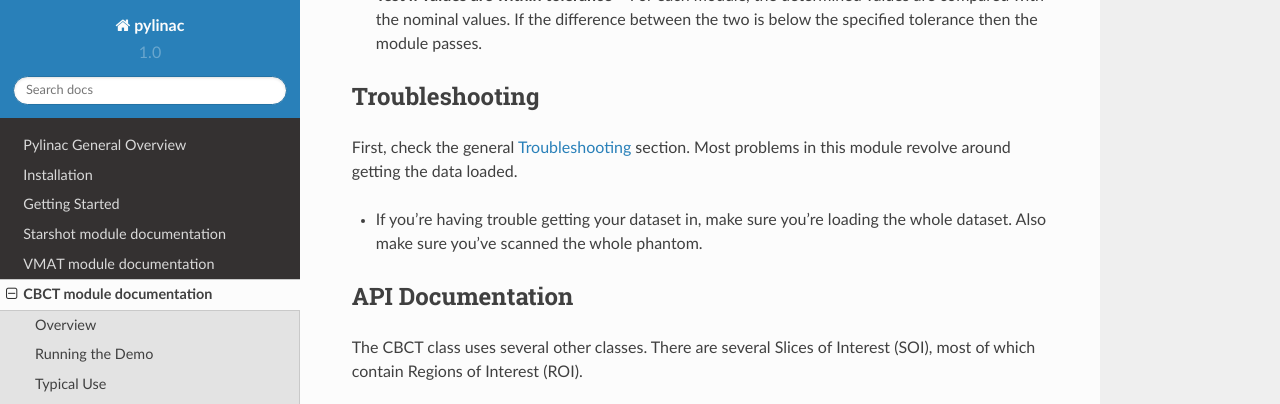
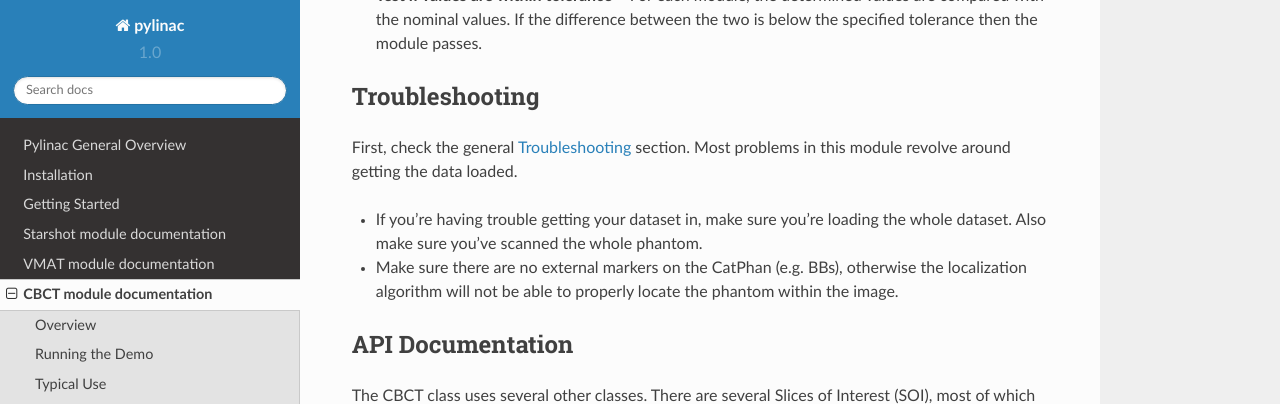
Before and after one commit to jrkerns/pylinac, a Sphinx documentation site: the page built from docs/source/cbct_docs.rst, in a window 1280 px wide and 900 px high, scrolled down 5050 px, cut to the strip 0-404 px from the top of the window. Built offline with Sphinx 7.4.7 and the Read the Docs theme 2.0.0, drawn with Linux system fonts in a browser that asks for light colours; a script that is not in the unit is left out.

Commit message:
add cbct tip

```diff
--- a/docs/source/cbct_docs.rst
+++ b/docs/source/cbct_docs.rst
@@ -194,6 +194,8 @@
 
 * If you're having trouble getting your dataset in, make sure you're loading the whole dataset.
   Also make sure you've scanned the whole phantom.
+* Make sure there are no external markers on the CatPhan (e.g. BBs), otherwise the localization
+  algorithm will not be able to properly locate the phantom within the image.
 
 
 API Documentation
```
